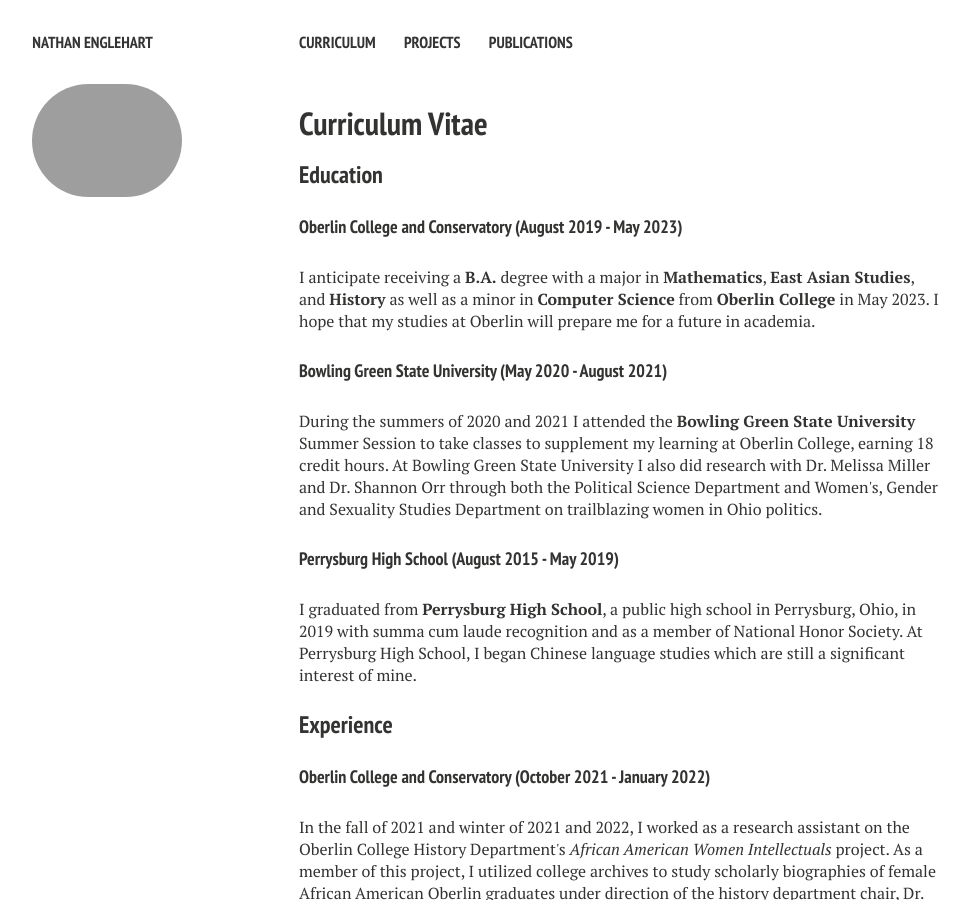
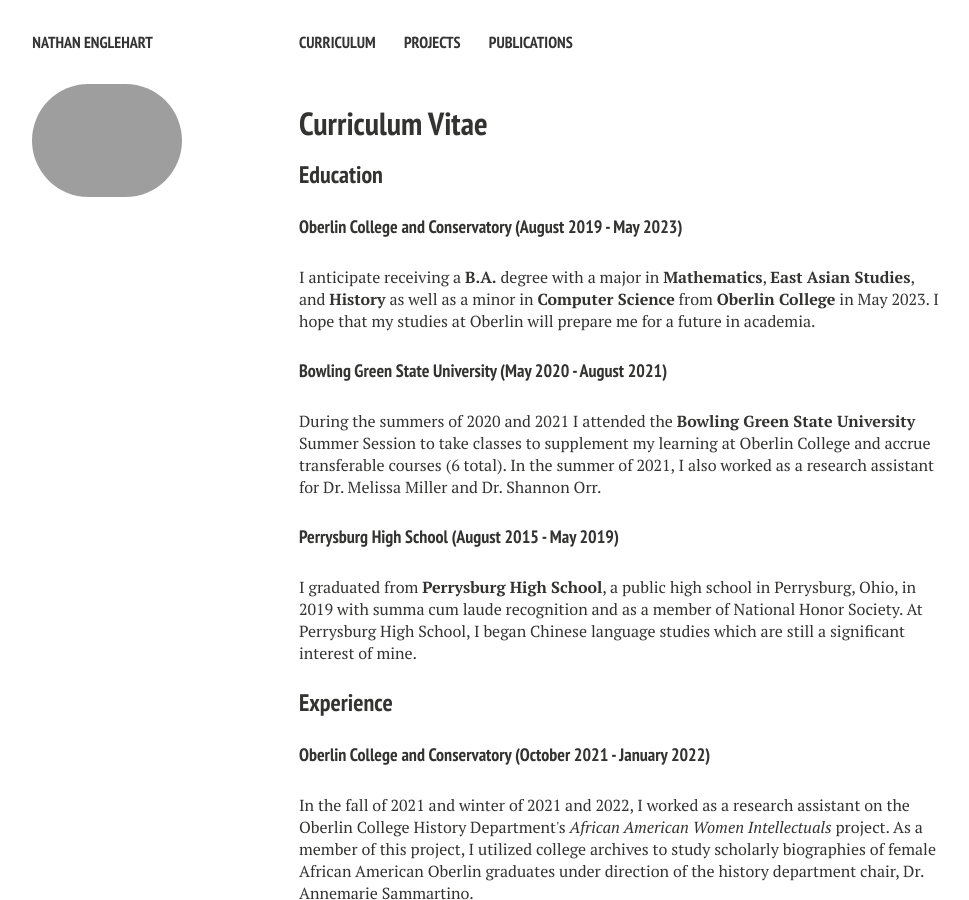
Before and after one commit to nathanenglehart/nathanenglehart.github.io, a Jekyll site: the page built from cv.md, in a window 1280 px wide and 900 px high. Shown: the whole window, without its empty margins (21-990 px from the left). Built offline with Jekyll 4.4.1, drawn with Linux system fonts in a browser that asks for light colours; nearby versions of some CDN libraries.

Commit message:
Update cv.html

```diff
--- a/_layouts/cv.html
+++ b/_layouts/cv.html
@@ -51,7 +51,7 @@
       <p class="paragraph">
       I anticipate receiving a <strong>B.A.</strong> degree with a major in <strong>Mathematics</strong>, <strong>East Asian Studies</strong>, and <strong>History</strong> as well as a minor in <strong>Computer Science</strong> from <strong>Oberlin College</strong> in May 2023. I hope that my studies at Oberlin will prepare me for a future in academia.</p>
       <h4>Bowling Green State University (May 2020 - August 2021)</h4>
-      <p class="paragraph">During the summers of 2020 and 2021 I attended the <strong>Bowling Green State University</strong> Summer Session to take classes to supplement my learning at Oberlin College, earning 18 credit hours. At Bowling Green State University I also did research with Dr. Melissa Miller and Dr. Shannon Orr through both the Political Science Department and Women's, Gender and Sexuality Studies Department on trailblazing women in Ohio politics. </p>
+      <p class="paragraph">During the summers of 2020 and 2021 I attended the <strong>Bowling Green State University</strong> Summer Session to take classes to supplement my learning at Oberlin College and accrue transferable courses (6 total). In the summer of 2021, I also worked as a research assistant for Dr. Melissa Miller and Dr. Shannon Orr. </p>
 
       <h4>Perrysburg High School (August 2015 - May 2019)</h4>
 
```
